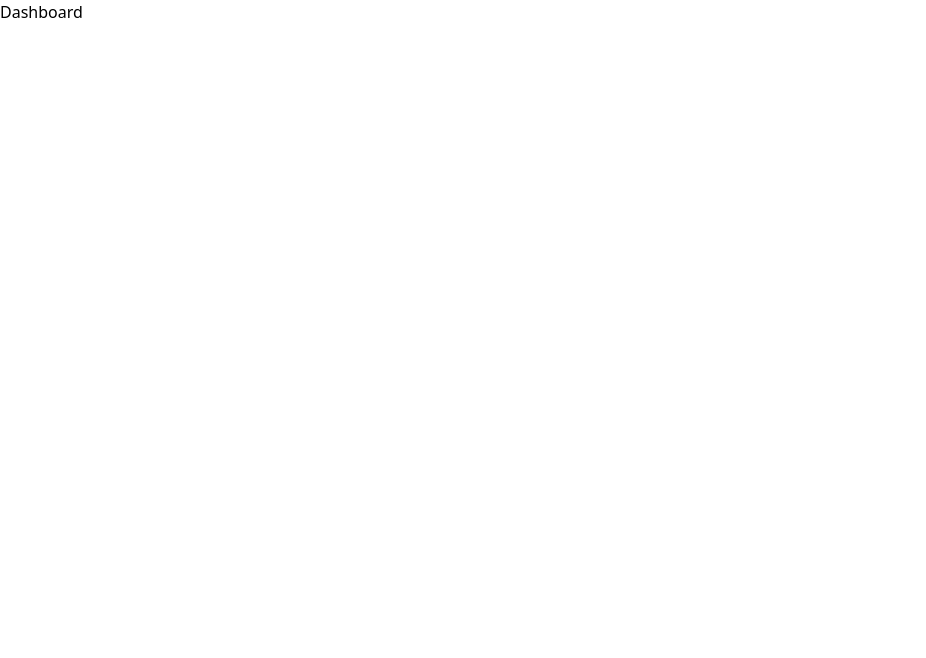
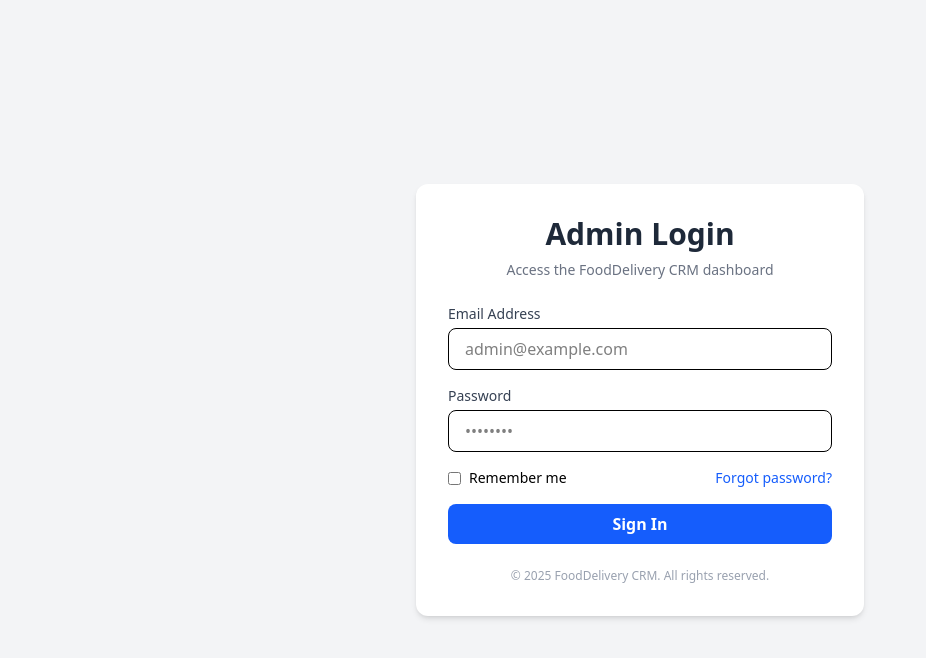
Before and after one commit to MaiNehaHu/Arogya-Hotels, a React (Vite) app in the folder Client/: page /admin/login in a window 1280 px wide. Shown: the top 658 px of the page, without its empty margins (0-926 px from the left). Built offline with nearby package versions, Linux system fonts and the light colour scheme.

Commit message:
login page

```diff
--- a/Client/src/App.tsx
+++ b/Client/src/App.tsx
@@ -2,6 +2,7 @@ import { BrowserRouter, Route, Routes } from 'react-router-dom'
 import './App.css'
 import Dashboard from './pages/Dashboard'
 import LandingPage from './pages/LandingPage'
+import AdminLogin from './components/dashboard/login/Login'
 
 function App() {
 
@@ -11,8 +12,8 @@ function App() {
         <Routes>
           <Route path='/' element={<LandingPage />} />
           <Route path='/admin/dashboard' element={<Dashboard />} />
-          <Route path='/admin/login' element={<Dashboard />} />
-          <Route path='admin/profile' element={<Dashboard />} />
+          <Route path='/admin/login' element={<AdminLogin />} />
+          <Route path='/admin/profile' element={<Dashboard />} />
         </Routes>
       </BrowserRouter>
     </>
--- /dev/null
+++ b/Client/src/components/dashboard/login/Login.tsx
@@ -0,0 +1,66 @@
+import React from "react";
+import { Link } from "react-router-dom";
+
+const AdminLogin: React.FC = () => {
+    const date = new Date();
+
+    return (
+        <div className="min-h-screen bg-gray-100 flex items-center justify-center px-4">
+            <div className="max-w-md w-full bg-white shadow-md rounded-xl p-8 space-y-6">
+                <div className="text-center">
+                    <h2 className="text-3xl font-bold text-gray-800">Admin Login</h2>
+                    <p className="text-sm text-gray-500 my-2">Access the FoodDelivery CRM dashboard</p>
+                </div>
+
+                <form className="space-y-4">
+                    <div>
+                        <label htmlFor="email" className="block text-sm font-medium text-gray-700">
+                            Email Address
+                        </label>
+                        <input
+                            type="email"
+                            id="email"
+                            placeholder="admin@example.com"
+                            className="mt-1 w-full px-4 py-2 border rounded-lg focus:ring-2 focus:ring-blue-500 focus:outline-none"
+                        />
+                    </div>
+
+                    <div>
+                        <label htmlFor="password" className="block text-sm font-medium text-gray-700">
+                            Password
+                        </label>
+                        <input
+                            type="password"
+                            id="password"
+                            placeholder="••••••••"
+                            className="mt-1 w-full px-4 py-2 border rounded-lg focus:ring-2 focus:ring-blue-500 focus:outline-none"
+                        />
+                    </div>
+
+                    <div className="flex items-center justify-between text-sm">
+                        <label className="flex items-center gap-2">
+                            <input type="checkbox" className="form-checkbox" />
+                            Remember me
+                        </label>
+                        <a href="#" className="text-blue-600 hover:underline">Forgot password?</a>
+                    </div>
+
+                    <Link to="/admin/dashboard">
+                        <button
+                            type="submit"
+                            className="w-full bg-blue-600 text-white font-semibold py-2 px-4 rounded-lg hover:bg-blue-700 transition"
+                        >
+                            Sign In
+                        </button>
+                    </Link>
+                </form>
+
+                <p className="text-center text-xs text-gray-400">
+                    © {date.getFullYear()} FoodDelivery CRM. All rights reserved.
+                </p>
+            </div>
+        </div>
+    );
+};
+
+export default AdminLogin;
```
